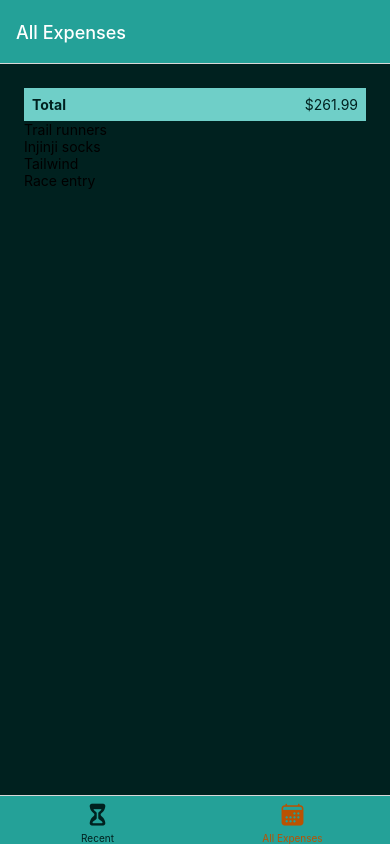
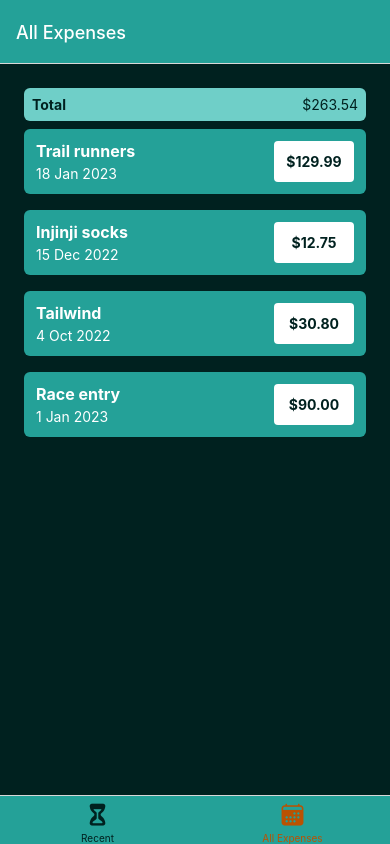
Before and after one commit to alleycaaat/expense-tracker, a React Native app: screen /AllExp in a window 390 px wide. Built offline with nearby package versions, Linux system fonts and the light colour scheme.

Commit message:
formatted date output

```diff
--- a/components/ExpItem.js
+++ b/components/ExpItem.js
@@ -1,15 +1,17 @@
 import { Pressable, View, Text, StyleSheet } from 'react-native';
+import { GlobalStyles } from '../constants/styles';
+import { getFormatDate } from '../util/date';
 
 function ExpItem({ item }) {
     return (
         <Pressable>
             <View style={styles.item}>
                 <View>
-                    <Text>{item.desc}</Text>
-                    <Text>{item.date}</Text>
+                    <Text style={[styles.text, styles.desc]}>{item.desc}</Text>
+                    <Text style={styles.text}>{getFormatDate(item.date)}</Text>
                 </View>
-                <View>
-                    <Text>{item.amt}</Text>
+                <View style={styles.amtWrapper}>
+                    <Text style={styles.amt}>${item.amt.toFixed(2)}</Text>
                 </View>
             </View>
         </Pressable>
@@ -20,7 +22,33 @@ export default ExpItem;
 
 const styles = StyleSheet.create({
     item: {
+        flexDirection: 'row',
+        justifyContent: 'space-between',
+        backgroundColor: GlobalStyles.colors.primary,
         padding: 12,
         marginVertical: 8,
+        elevation: 3,
+        borderRadius: 6,
+    },
+    text: {
+        color: 'white',
+    },
+    desc: {
+        fontSize: 16,
+        marginBottom: 4,
+        fontWeight: 'bold',
+    },
+    amtWrapper: {
+        paddingHorizontal: 12,
+        paddingVertical: 4,
+        backgroundColor: 'white',
+        justifyContent: 'center',
+        alignItems: 'center',
+        borderRadius: 4,
+        minWidth: 80,
+    },
+    amt: {
+        color: GlobalStyles.colors.darkest,
+        fontWeight: 'bold',
     }
 });
--- a/components/ExpOutput/ExpList.js
+++ b/components/ExpOutput/ExpList.js
@@ -1,8 +1,9 @@
-import { FlatList, Text } from 'react-native';
+import { FlatList } from 'react-native';
+import ExpItem from '../ExpItem';
 
 function rednerExpItem(itemData) {
     return (
-        <Text>{itemData.item.desc}</Text>
+        <ExpItem {...itemData} />
     );
 }
 function ExpList({ expenses }) {
--- a/components/ExpOutput/ExpOutput.js
+++ b/components/ExpOutput/ExpOutput.js
@@ -14,13 +14,13 @@ const EXPNS = [
     {
         id: 'e2',
         desc: 'Injinji socks',
-        amt: 12.00,
+        amt: 12.75,
         date: new Date('2022-12-15'),
     },
     {
         id: 'e3',
         desc: 'Tailwind',
-        amt: 30.00,
+        amt: 30.80,
         date: new Date('2022-10-04'),
     },
     {
@@ -44,12 +44,11 @@ export default ExpOutput;
 
 const styles = StyleSheet.create({
     container: {
-        //flexDirection: 'row',
-        //justifyContent: 'space-between',
-        //alignItems: 'center',
         flex: 1,
         color: 'white',
-        padding: 24,
+        paddingHorizontal: 24,
+        paddingTop: 24,
+        paddingBottom: 0,
         backgroundColor: GlobalStyles.colors.darkest,
     },
 });
--- a/components/ExpOutput/ExpSummary.js
+++ b/components/ExpOutput/ExpSummary.js
@@ -24,6 +24,7 @@ const styles = StyleSheet.create({
         alignItems: 'center',
         padding: 8,
         elevation: 6,
+        borderRadius: 6,
         backgroundColor: GlobalStyles.colors.lightest,
     },
     date: {
--- /dev/null
+++ b/util/date.js
@@ -0,0 +1,4 @@
+export function getFormatDate(date) {
+    let months = ['Jan', 'Feb', 'Mar', 'Apr', 'May', 'Jun', 'Jul', 'Aug', 'Sep', 'Oct', 'Nov', 'Dec'];
+    return (`${ date.getDate() } ${ months[date.getMonth()] } ${ date.getFullYear() }`);
+}
```
